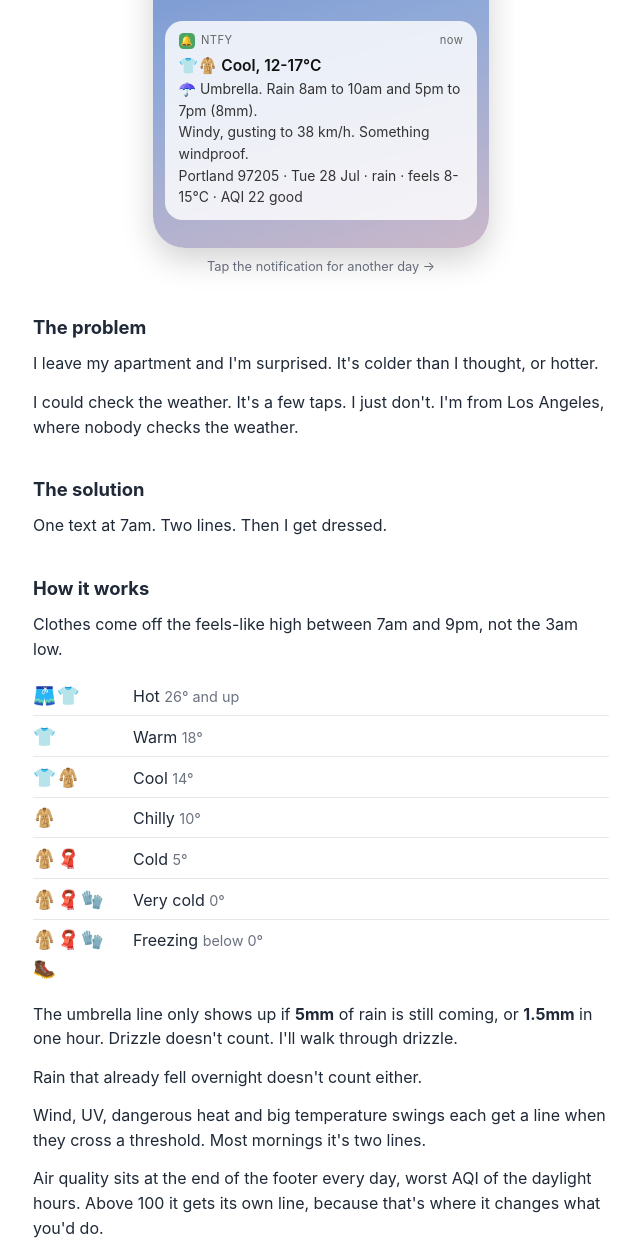
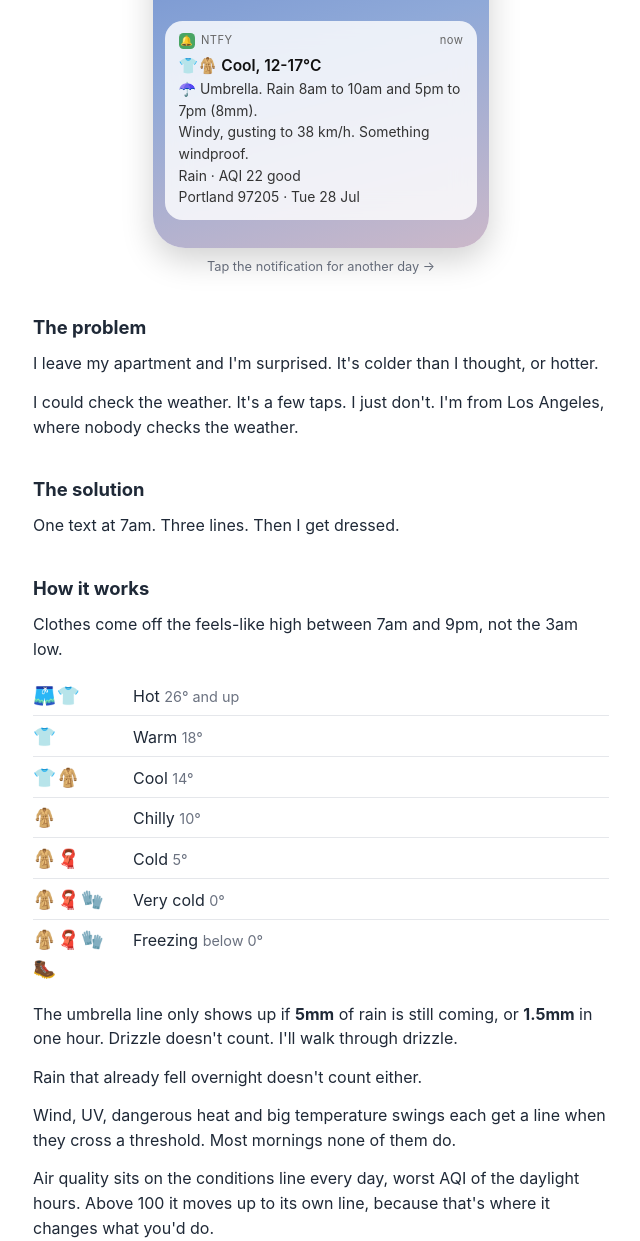
Before and after one commit to kimhjona/weather-brief, a plain HTML site: page index.html in a window 1280 px wide. Shown: the part 259-1500 px from the top of the page, without its empty margins (319-959 px from the left). Drawn offline with Linux system fonts and the light colour scheme.

Commit message:
one temperature range, and its own line for where and when
The brief had grown three temperature ranges: real in the title, feels-like
in the swing note, feels-like again in the footer. Same day, three numbers,
none of them worth reading twice. Only the title's survives, since the real
range is the one you would quote to someone.

The last line is now just the place and the date. Sky and air quality move
to a conditions line above it, and when AQI is bad enough for its own line
it drops off the conditions line rather than appearing twice.

Co-Authored-By: Claude Opus 5 <noreply@anthropic.com>
Claude-Session: https://claude.ai/code/session_01Mm9qeA2AMfqHwNTnuzkwFX

```diff
--- a/index.html
+++ b/index.html
@@ -253,7 +253,7 @@
     </p>
 
     <h2>The solution</h2>
-    <p>One text at 7am. Two lines. Then I get dressed.</p>
+    <p>One text at 7am. Three lines. Then I get dressed.</p>
 
     <h2>How it works</h2>
     <p>
@@ -276,12 +276,12 @@
     <p>Rain that already fell overnight doesn't count either.</p>
     <p>
       Wind, UV, dangerous heat and big temperature swings each get a line when
-      they cross a threshold. Most mornings it's two lines.
+      they cross a threshold. Most mornings none of them do.
     </p>
     <p>
-      Air quality sits at the end of the footer every day, worst AQI of the
-      daylight hours. Above 100 it gets its own line, because that's where it
-      changes what you'd do.
+      Air quality sits on the conditions line every day, worst AQI of the
+      daylight hours. Above 100 it moves up to its own line, because that's
+      where it changes what you'd do.
     </p>
 
     <h2>Get it</h2>
@@ -316,19 +316,19 @@ python3 weather.py send                 <span class="cmt"># and now on your phon
       const days = [
         {
           t: "👕 Warm, 16-21°C",
-          b: "Portland 97205 · Mon 27 Jul · overcast · feels 15-23°C · AQI 41 good",
+          b: "Overcast · AQI 41 good\nPortland 97205 · Mon 27 Jul",
         },
         {
           t: "👕🧥 Cool, 12-17°C",
-          b: "☂️ Umbrella. Rain 8am to 10am and 5pm to 7pm (8mm).\nWindy, gusting to 38 km/h. Something windproof.\nPortland 97205 · Tue 28 Jul · rain · feels 8-15°C · AQI 22 good",
+          b: "☂️ Umbrella. Rain 8am to 10am and 5pm to 7pm (8mm).\nWindy, gusting to 38 km/h. Something windproof.\nRain · AQI 22 good\nPortland 97205 · Tue 28 Jul",
         },
         {
           t: "🩳👕 Hot, 32-40°C",
-          b: "Feels like 45°C. Stay in the shade and drink more than you want to.\nUV index 9. Sunscreen.\n😷 AQI 168, unhealthy. Skip the outdoor workout.\nPortland 97205 · Wed 29 Jul · clear · feels 39-45°C · AQI 168 unhealthy",
+          b: "Feels like 45°C. Stay in the shade and drink more than you want to.\nUV index 9. Sunscreen.\n😷 AQI 168, unhealthy. Skip the outdoor workout.\nClear\nPortland 97205 · Wed 29 Jul",
         },
         {
           t: "🧥🧣🧤 Very cold, 1-4°C",
-          b: "🌨 Snow, 4cm. Boots.\nPortland 97205 · Thu 30 Jul · snow · feels -3 to 0°C · AQI 55 moderate",
+          b: "🌨 Snow, 4cm. Boots.\nSnow · AQI 55 moderate\nPortland 97205 · Thu 30 Jul",
         },
       ];
 
```
Also changed, not shown: 2 other files.
